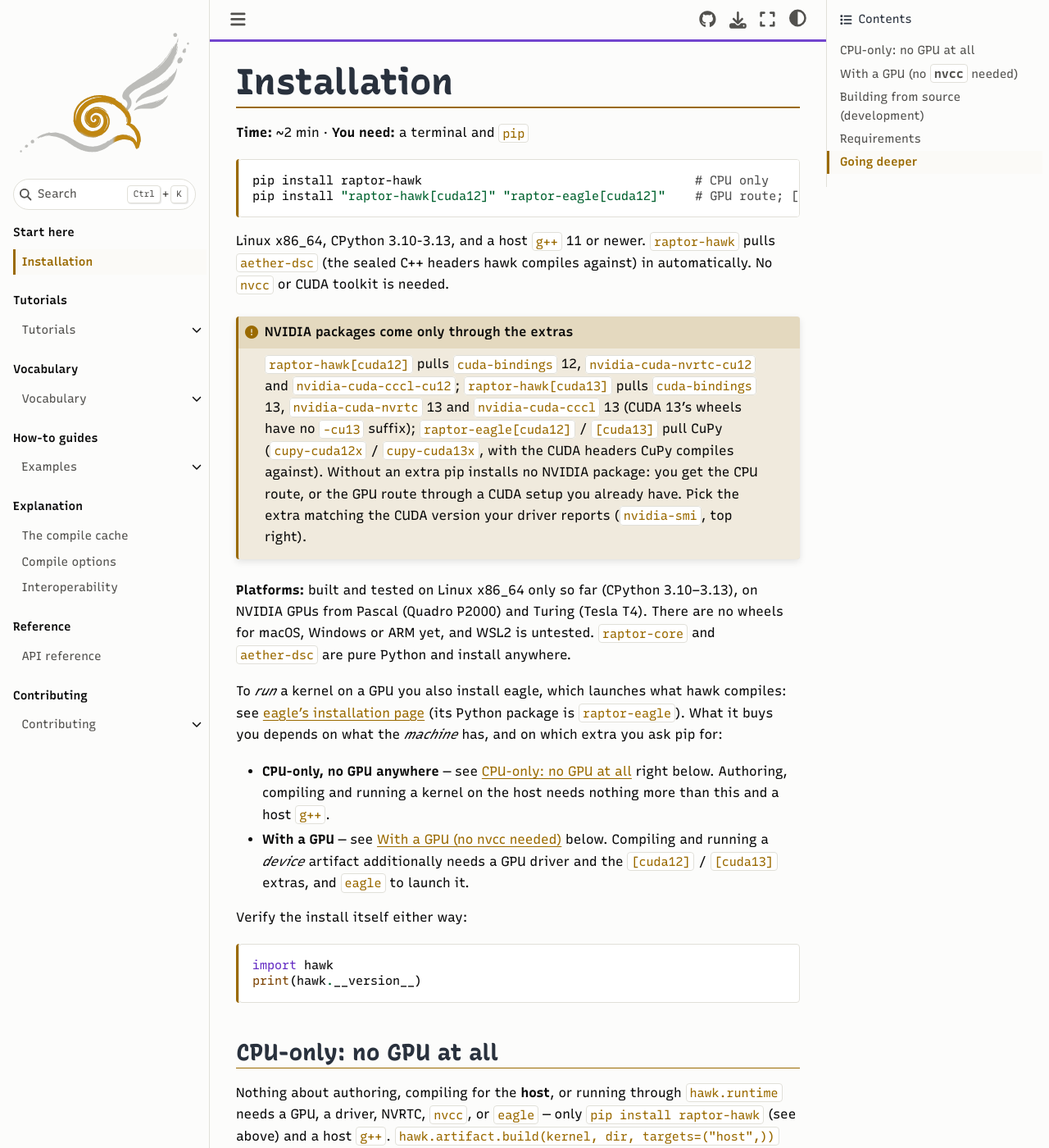
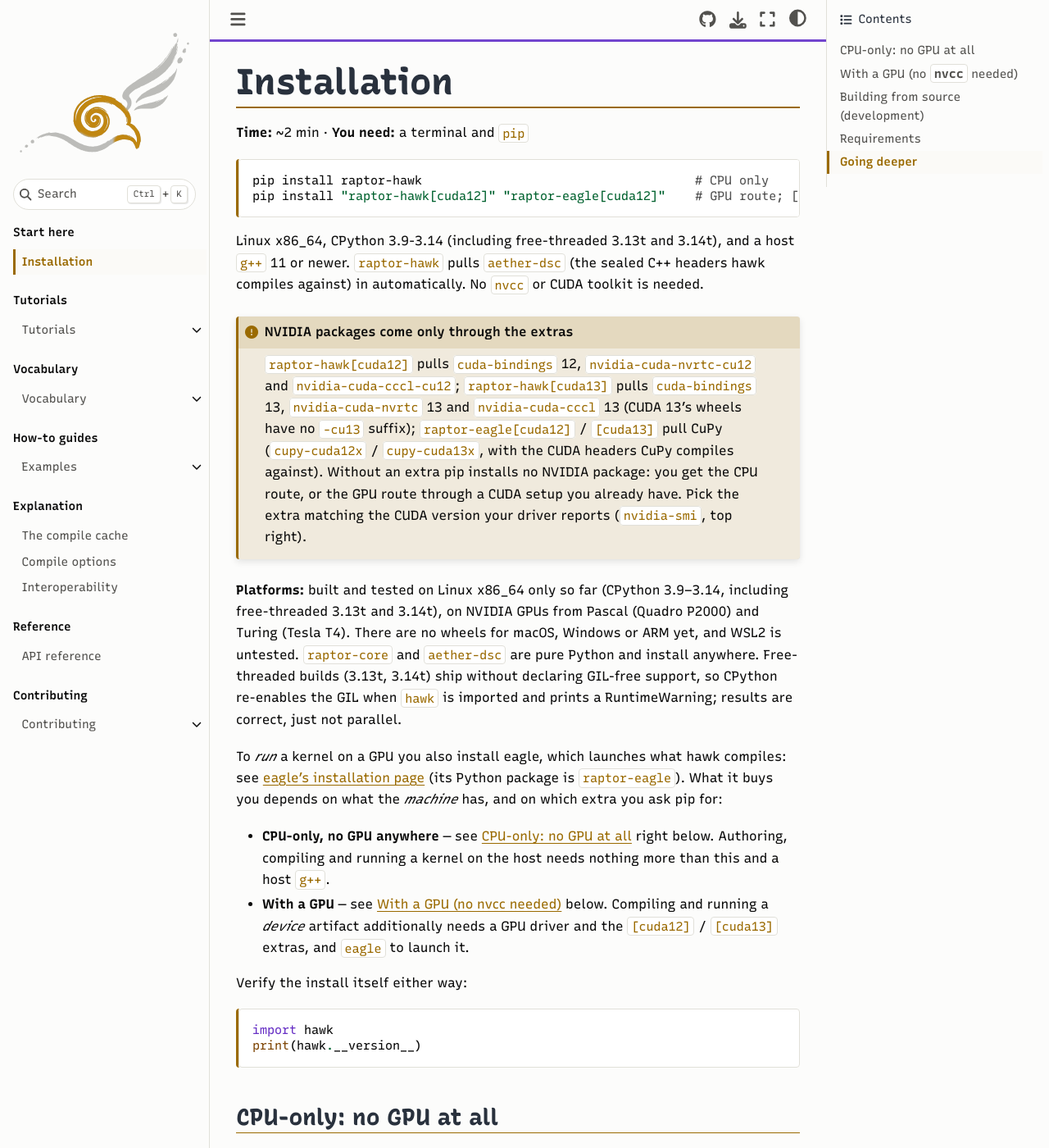
Before and after one commit to amasat01/hawk, a Sphinx documentation site: the page built from docs/content/installation.md, in a window 1280 px wide and 1400 px high. Shown: the whole window at 82% size. Built offline with Sphinx 7.4.7 and the Sphinx Book theme 1.1.4, drawn with Linux system fonts in a browser that asks for light colours; some of the changed text lies outside the part shown.

Commit message:
Release 0.3.1: wheels for CPython 3.9-3.14 and free-threaded 3.13t/3.14t

````diff
--- a/docs/content/installation.md
+++ b/docs/content/installation.md
@@ -7,7 +7,7 @@ pip install raptor-hawk                                     # CPU only
 pip install "raptor-hawk[cuda12]" "raptor-eagle[cuda12]"    # GPU route; [cuda13] on both for CUDA 13
 ```
 
-Linux x86_64, CPython 3.10-3.13, and a host `g++` 11 or newer. `raptor-hawk` pulls
+Linux x86_64, CPython 3.9-3.14 (including free-threaded 3.13t and 3.14t), and a host `g++` 11 or newer. `raptor-hawk` pulls
 `aether-dsc` (the sealed C++ headers hawk compiles against) in automatically. No
 `nvcc` or CUDA toolkit is needed.
 
@@ -21,7 +21,7 @@ suffix); `raptor-eagle[cuda12]` / `[cuda13]` pull CuPy (`cupy-cuda12x` /
 matching the CUDA version your driver reports (`nvidia-smi`, top right).
 ```
 
-**Platforms:** built and tested on Linux x86_64 only so far (CPython 3.10–3.13), on NVIDIA GPUs from Pascal (Quadro P2000) and Turing (Tesla T4). There are no wheels for macOS, Windows or ARM yet, and WSL2 is untested. `raptor-core` and `aether-dsc` are pure Python and install anywhere.
+**Platforms:** built and tested on Linux x86_64 only so far (CPython 3.9–3.14, including free-threaded 3.13t and 3.14t), on NVIDIA GPUs from Pascal (Quadro P2000) and Turing (Tesla T4). There are no wheels for macOS, Windows or ARM yet, and WSL2 is untested. `raptor-core` and `aether-dsc` are pure Python and install anywhere. Free-threaded builds (3.13t, 3.14t) ship without declaring GIL-free support, so CPython re-enables the GIL when `hawk` is imported and prints a RuntimeWarning; results are correct, just not parallel.
 
 To *run* a kernel on a GPU you also install eagle, which launches what hawk
 compiles: see [eagle's installation page](https://amasat01.github.io/eagle/content/userguide/installation.html)
@@ -119,7 +119,7 @@ no `eagle` at all: `hawk.load`/`hawk.run` run it directly, as
 
 ## Requirements
 
-- Python 3.10 or newer (CPython 3.10–3.13).
+- Python 3.9 or newer (CPython 3.9–3.14, including free-threaded 3.13t and 3.14t).
 - CUDA 12.6 or newer for the device target (tested with 12.6 and 13.0).
 - A CUDA-capable GPU is **optional** for authoring and host execution; it is
   required only to compile and run a kernel's device target. `hawk.compile`
--- a/hawk/__init__.py
+++ b/hawk/__init__.py
@@ -78,7 +78,7 @@ _TOP_LEVEL_DOORS = {"build": ("artifact", "build_bundle"),
 
 __all__ = ["__version__", *_AUTHORING, *_TOP_LEVEL_DOORS]
 
-__version__ = "0.3.0"
+__version__ = "0.3.1"
 
 
 # --------------------------------------------------------------------------- #
--- a/pyproject.toml
+++ b/pyproject.toml
@@ -17,20 +17,22 @@ name = "raptor-hawk"
 dynamic = ["version"]
 description = "HAWK — Hardware Agnostic Writing of Kernels: a Python DSL that writes GPU/CPU kernels and deploys them through eagle"
 readme = "README.md"
-requires-python = ">=3.10"
+requires-python = ">=3.9"
 license = { text = "Apache-2.0" }
 # Python versions match the cibuildwheel matrix publish.yml actually builds
-# and the test-wheel job actually runs (cp310-cp313, manylinux_2_28 x86_64) —
+# and the test-wheel job actually runs (cp39-cp314 plus free-threaded cp313t/cp314t, manylinux_2_28 x86_64) —
 # never wider than what a real wheel ships. GPU/CUDA: hawk's own compiled
 # core is host-only (see wheel.packages below), but its purpose is writing
 # and deploying GPU kernels through eagle, the reason this classifier exists.
 classifiers = [
     "License :: OSI Approved :: Apache Software License",
     "Programming Language :: Python :: 3",
+    "Programming Language :: Python :: 3.9",
     "Programming Language :: Python :: 3.10",
     "Programming Language :: Python :: 3.11",
     "Programming Language :: Python :: 3.12",
     "Programming Language :: Python :: 3.13",
+    "Programming Language :: Python :: 3.14",
     "Operating System :: POSIX :: Linux",
     "Environment :: GPU :: NVIDIA CUDA",
     "Topic :: Scientific/Engineering",
````
Also changed, not shown: CHANGELOG.md (+8 -0 lines), CONTRIBUTING.md (+1 -1 lines), README.md (+2 -2 lines), 2 other files.
